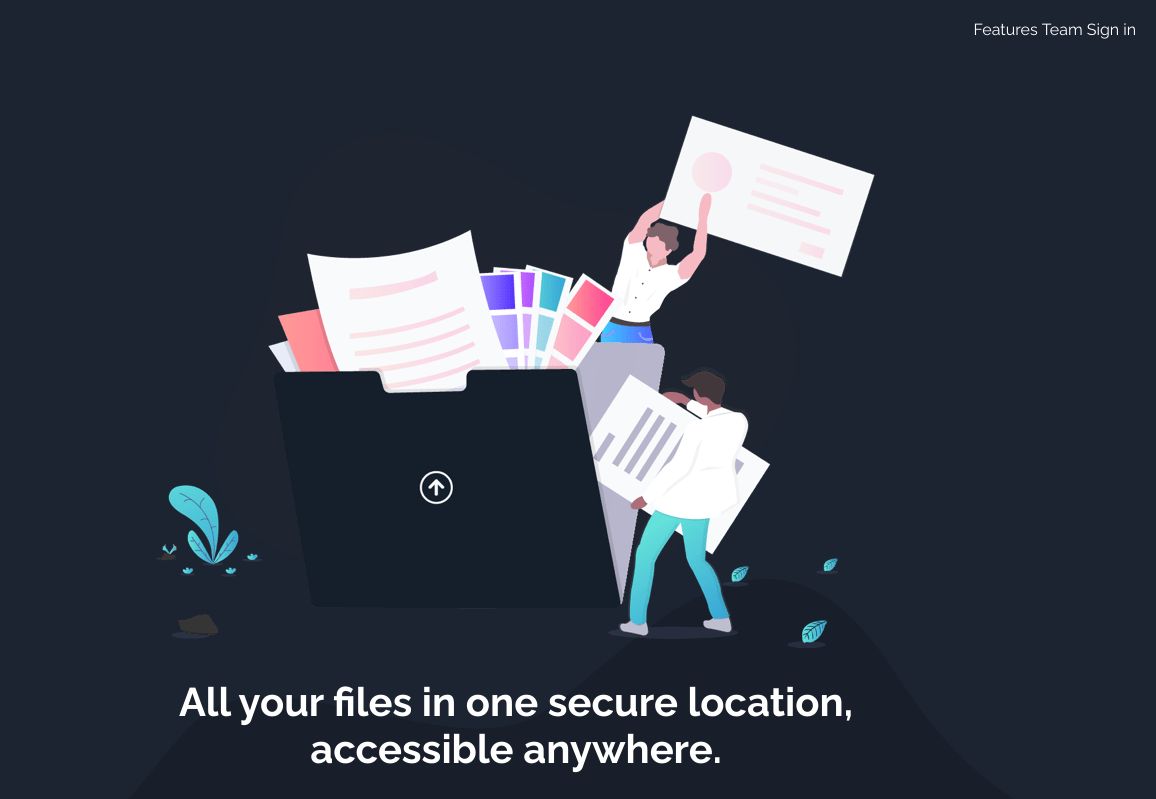
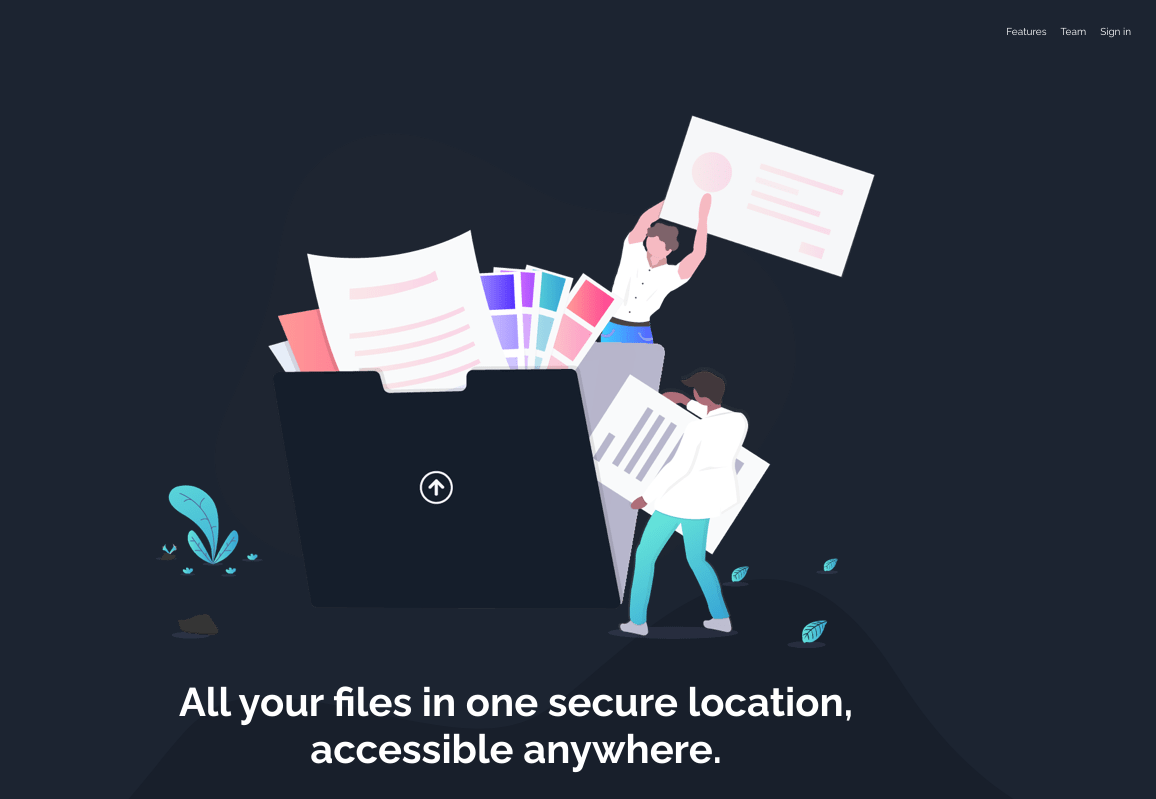
Before and after one commit to Ebulor/Fylo-dark-theme-landing-page, a plain HTML site: page index.html in a window 1280 px wide. Shown: the top 799 px of the page, 124-1280 px from the left. Drawn offline with nearby package versions, Linux system fonts and the light colour scheme.

Commit message:
Update style.css

```diff
--- a/style.css
+++ b/style.css
@@ -29,10 +29,9 @@ header{
 }
 header a{
     text-decoration: none;
-    display: inline-block;
     color: white;
-    Font-size: 10px:
-    padding: 15px;
+    font-size: 10px;
+    padding: 0px 5px 0px 5px;
 
 }
 .intro{
```
